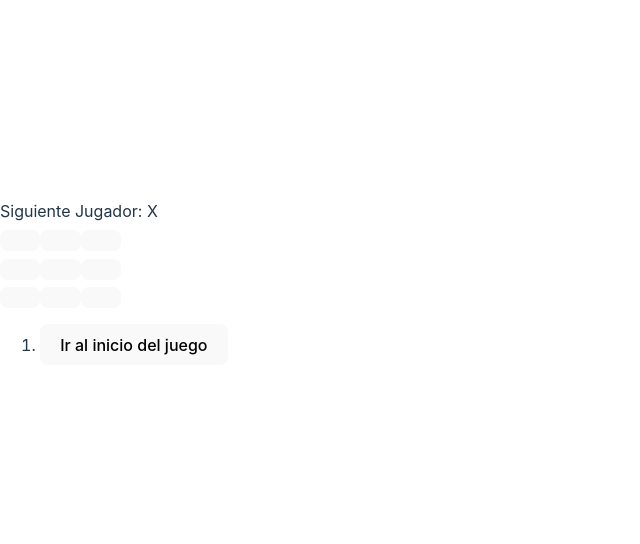
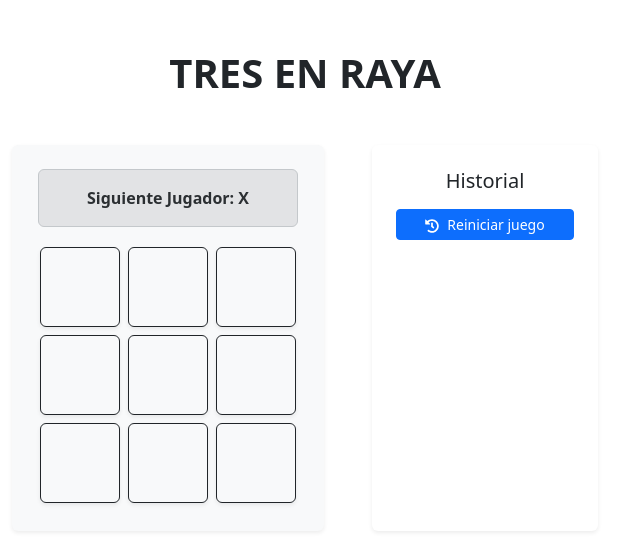
Before and after one commit to Aleho16/Proyecto-react, a React (Vite) app: page / in a window 1280 px wide. Shown: the part 110-654 px from the top of the page, without its empty margins (0-640 px from the left). Built offline with nearby package versions, Linux system fonts and the light colour scheme.

Commit message:
Agrego e implemento bootstrap en el proyecto

```diff
--- a/package.json
+++ b/package.json
@@ -10,8 +10,10 @@
     "preview": "vite preview"
   },
   "dependencies": {
+    "bootstrap": "^5.3.8",
     "react": "^18.3.1",
-    "react-dom": "^18.3.1"
+    "react-dom": "^18.3.1",
+    "react-icons": "^5.6.0"
   },
   "devDependencies": {
     "@eslint/js": "^9.13.0",
--- a/src/App.jsx
+++ b/src/App.jsx
@@ -1,13 +1,23 @@
-import { StrictMode } from 'react';
-import { createRoot } from 'react-dom/client';
-import './styles.css';
 import { useState } from 'react';
+import 'bootstrap/dist/css/bootstrap.min.css';
+import { FaTimes, FaRegCircle, FaHistory } from 'react-icons/fa';
 
-import App from './App';
-function Square({value, onSquareClick}) {
+function Square({ value, onSquareClick }) {
+
+  let icon = null;
+  if (value === 'X') {
+    icon = <FaTimes className="text-danger" />;
+  } else if (value === 'O') {
+    icon = <FaRegCircle className="text-primary" />;
+  }
+
   return (
-    <button className="square" onClick={onSquareClick}>
-      {value}
+    <button
+      className="btn btn-outline-dark d-flex align-items-center justify-content-center m-1 shadow-sm"
+      style={{ width: '80px', height: '80px', fontSize: '2.5rem' }}
+      onClick={onSquareClick}
+    >
+      {icon}
     </button>
   );
 }
@@ -28,31 +38,36 @@ function Board({ xIsNext, squares, onPlay }) {
 
   const winner = calculateWinner(squares);
   let status;
+  let statusClass = "alert alert-secondary text-center fw-bold";
+
   if (winner) {
-    status = 'Ganador: ' + winner;
+    status = '¡Ganador: ' + winner + '!';
+    statusClass = "alert alert-success text-center fw-bold";
   } else {
     status = 'Siguiente Jugador: ' + (xIsNext ? 'X' : 'O');
   }
 
   return (
-    <>
-      <div className="status">{status}</div>
-      <div className="board-row">
+    <div className="d-flex flex-column align-items-center">
+      <div className={statusClass} style={{ width: '260px' }}>
+        {status}
+      </div>
+      <div className="d-flex">
         <Square value={squares[0]} onSquareClick={() => handleClick(0)} />
         <Square value={squares[1]} onSquareClick={() => handleClick(1)} />
         <Square value={squares[2]} onSquareClick={() => handleClick(2)} />
       </div>
-      <div className="board-row">
+      <div className="d-flex">
         <Square value={squares[3]} onSquareClick={() => handleClick(3)} />
         <Square value={squares[4]} onSquareClick={() => handleClick(4)} />
         <Square value={squares[5]} onSquareClick={() => handleClick(5)} />
       </div>
-      <div className="board-row">
+      <div className="d-flex">
         <Square value={squares[6]} onSquareClick={() => handleClick(6)} />
         <Square value={squares[7]} onSquareClick={() => handleClick(7)} />
         <Square value={squares[8]} onSquareClick={() => handleClick(8)} />
       </div>
-    </>
+    </div>
   );
 }
 
@@ -76,25 +91,43 @@ export default function Game() {
 
   const moves = history.map((squares, move) => {
     let description;
+    let btnClass = "btn btn-sm mb-2 w-100 ";
+
     if (move > 0) {
       description = 'Ir hacia la jugada #' + move;
+      btnClass += "btn-outline-secondary";
     } else {
-      description = 'Ir al inicio del juego';
+      description = 'Reiniciar juego';
+      btnClass += "btn-primary";
     }
+
     return (
-      <li key={move}>
-        <button onClick={() => jumpTo(move)}>{description}</button>
+      <li key={move} className="list-unstyled">
+        <button className={btnClass} onClick={() => jumpTo(move)}>
+          {move === 0 && <FaHistory className="me-2" />}
+          {description}
+        </button>
       </li>
     );
   });
 
   return (
-    <div className="game">
-      <div className="game-board">
-        <Board xIsNext={xIsNext} squares={currentSquares} onPlay={handlePlay} />
-      </div>
-      <div className="game-info">
-        <ol>{moves}</ol>
+    <div className="container py-5">
+      <h1 className="text-center mb-5 text-uppercase fw-bold">Tres en Raya</h1>
+      <div className="row justify-content-center gap-4">
+        <div className="col-auto">
+          <div className="card shadow-sm p-4 border-0 bg-light">
+            <Board xIsNext={xIsNext} squares={currentSquares} onPlay={handlePlay} />
+          </div>
+        </div>
+        <div className="col-auto" style={{ minWidth: '250px' }}>
+          <div className="card shadow-sm p-4 border-0 h-100">
+            <h5 className="card-title text-center mb-3">Historial</h5>
+            <div className="card-body p-0">
+              <ul className="p-0 m-0">{moves}</ul>
+            </div>
+          </div>
+        </div>
       </div>
     </div>
   );
@@ -102,14 +135,9 @@ export default function Game() {
 
 function calculateWinner(squares) {
   const lines = [
-    [0, 1, 2],
-    [3, 4, 5],
-    [6, 7, 8],
-    [0, 3, 6],
-    [1, 4, 7],
-    [2, 5, 8],
-    [0, 4, 8],
-    [2, 4, 6],
+    [0, 1, 2], [3, 4, 5], [6, 7, 8],
+    [0, 3, 6], [1, 4, 7], [2, 5, 8],
+    [0, 4, 8], [2, 4, 6],
   ];
   for (let i = 0; i < lines.length; i++) {
     const [a, b, c] = lines[i];
```
Also changed, not shown: 1 other file (tests, documents, lock files or other folders).
